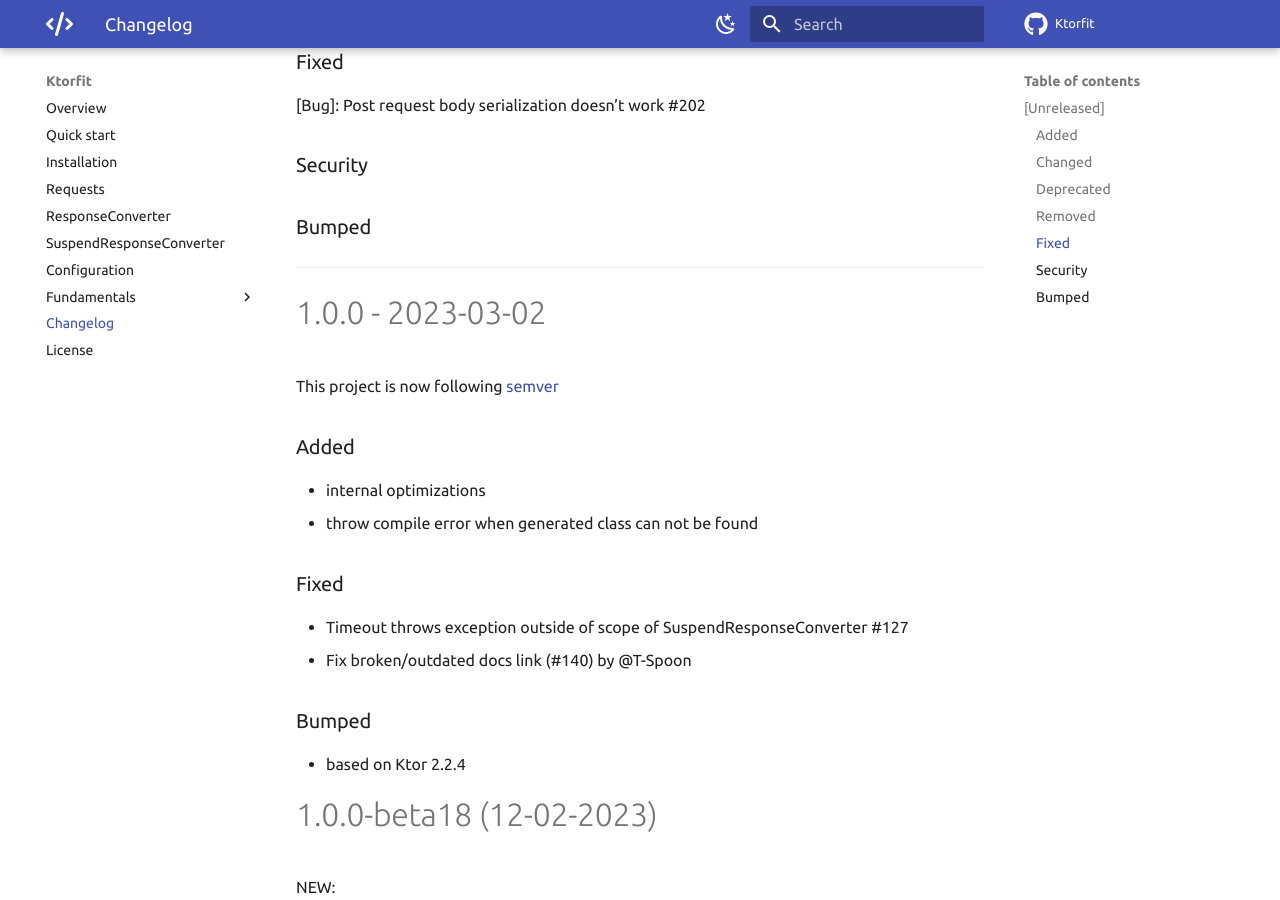
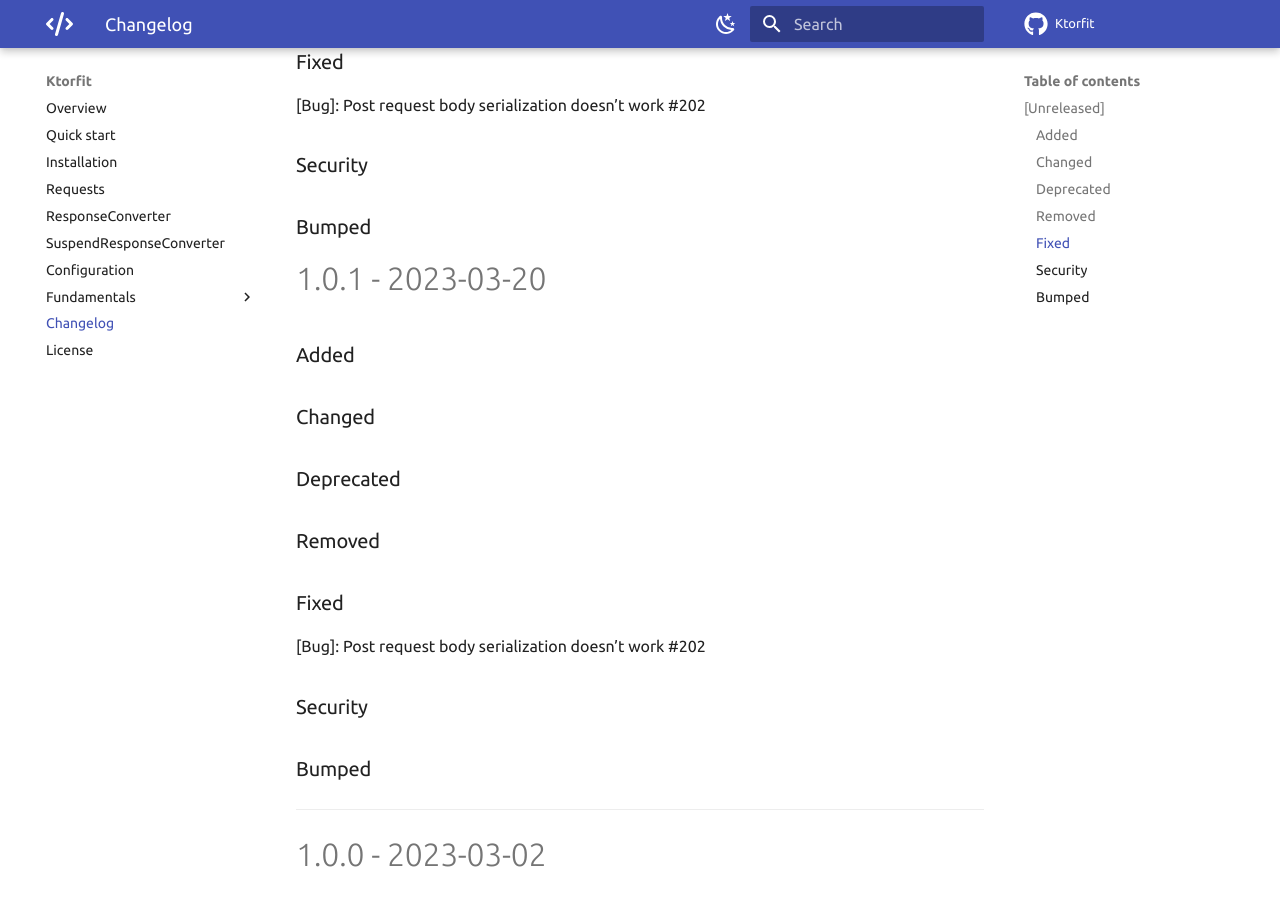
Before and after one commit to Foso/Ktorfit, an MkDocs documentation site: the page built from docs/CHANGELOG.md, in a window 1280 px wide and 900 px high, scrolled down 539 px. Built offline with MkDocs 1.6.1 and Material for MkDocs 9.7.7, drawn with Linux system fonts in a browser that asks for light colours; comment, search, counter and statistics services are not loaded.

Commit message:
release v1.0.1

```diff
--- a/docs/CHANGELOG.md
+++ b/docs/CHANGELOG.md
@@ -6,6 +6,24 @@ The format is based on [Keep a Changelog](http://keepachangelog.com/)
 and this project adheres to [Semantic Versioning](http://semver.org/spec/v2.0.0.html).
 
 ## [Unreleased]
+
+### Added
+
+### Changed
+
+### Deprecated
+
+### Removed
+
+### Fixed
+[Bug]: Post request body serialization doesn't work #202
+
+### Security
+
+### Bumped
+
+1.0.1 - 2023-03-20
+========================================
 
 ### Added
 
--- a/mkdocs.yml
+++ b/mkdocs.yml
@@ -13,7 +13,7 @@ extra:
   site:
     images: '../../images'
   ktorfit:
-    release: "1.0.0"
+    release: "1.0.1"
   ktor:
     release: "2.2.4"
   social:
```
Also changed, not shown: 6 other files.
